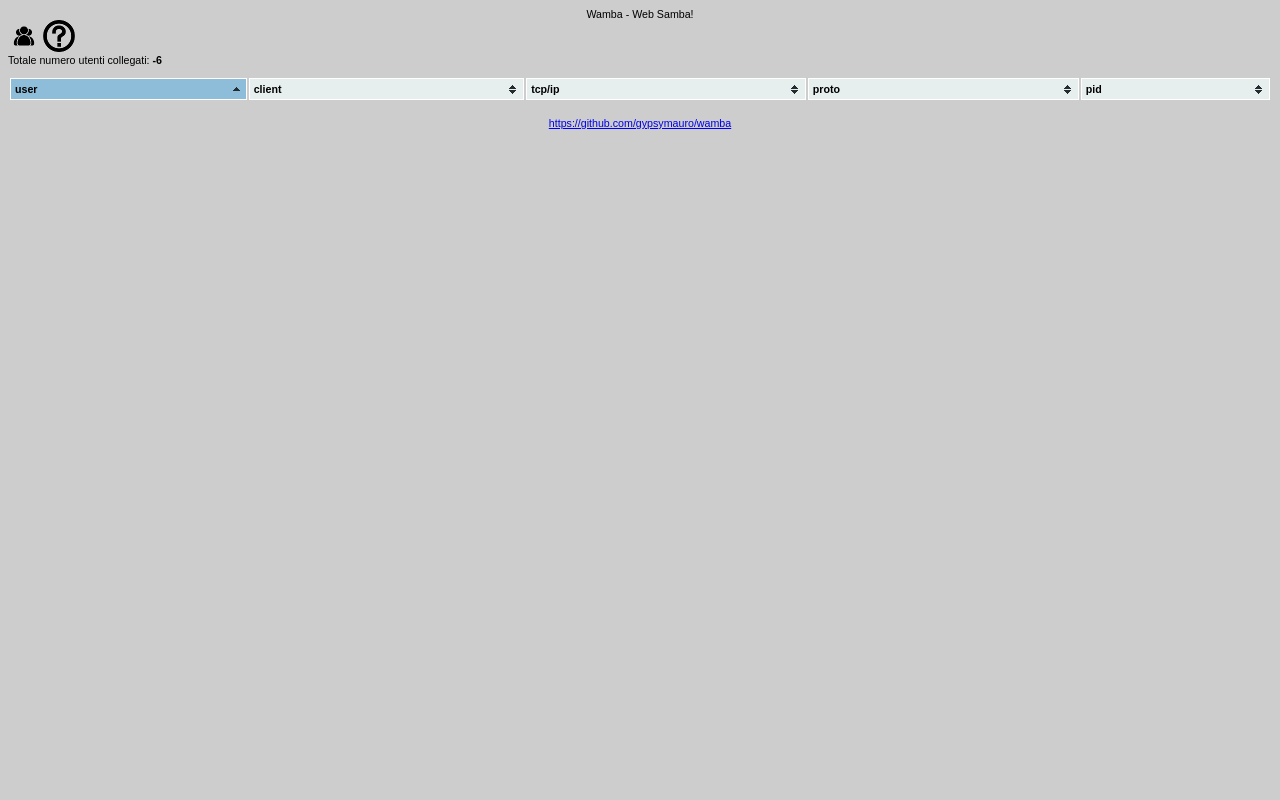
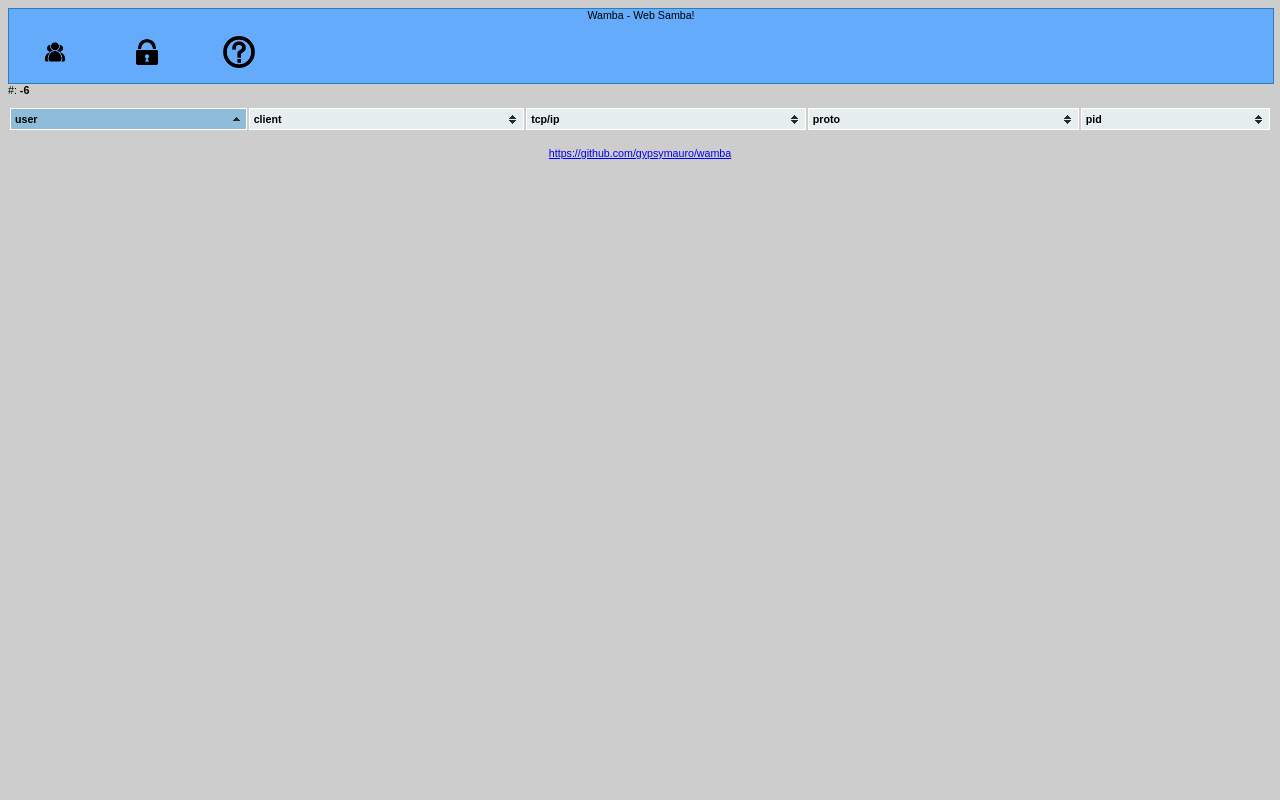
Before and after one commit to gypsymauro/wamba, a PHP site: page / in a window 1280 px wide. Run offline with PHP 8.4, Linux system fonts and the light colour scheme; lists and menus that the app fills with data are empty.

Commit message:
code restyle

```diff
--- a/header.php
+++ b/header.php
@@ -7,11 +7,16 @@
 
 </head>
 
+
+
+<div id="nav">
 <center>Wamba - Web Samba!</center>
+<ul>
+<li><a href="."><img src="imgs/users.png" border="0" alt="Users"></a></li>
+<li><a href="./lock.php"><img src="imgs/lock.png" border="0" alt="Lock"></a></li>
+<li><a href="./help.php"><img src="imgs/help.png" border="0" alt="Help"></a></li>
 
-<div id="header">
-<a href="."><img src="imgs/users.png" border="0" alt="Users"></a>
-<a href="./help.php"><img src="imgs/help.png" border="0" alt="Help"></a>
+</ul>
 </div>
 
 <body>
--- a/index.php
+++ b/index.php
@@ -24,7 +24,7 @@
 exec("sudo /usr/bin/smbstatus -b",$log);
 
 $num = sizeof($log) - $SKIP -2;
-echo "Totale numero utenti collegati: <b>"  . $num  . "</b>";
+echo "#: <b>"  . $num  . "</b>";
 
 echo '<table id="users" class="tablesorter">';
 echo '<thead>';
--- a/style.css
+++ b/style.css
@@ -4,3 +4,96 @@
     font-size: 8pt;
     text-align: left;
 }
+
+#header{
+}
+
+
+#nav {
+	width:100%;
+    display:block;
+    background-color:#64abfb;
+    border: 1px solid #2980b9;
+	}
+
+#nav ul {
+    padding:0;
+    margin:0;
+    list-style: none;
+    position: relative;
+    }
+
+#nav ul:After {
+	content: "";
+	display:block;
+	clear:both;
+	}
+
+#nav ul li {
+    display:list-item;
+    list-style: none;
+	float:left;
+    background-color:#64abfb;
+    }
+
+ #nav ul li i {
+	 font-size:25px;
+	 width:30px;
+	 }
+
+#nav ul li a {
+    display:block;
+    padding:15px 30px;
+
+    color:#FFF;
+    font-size:20px;
+    text-decoration:none;
+    font-family: 'Bree Serif', 'serif';
+	text-align:center;
+}
+
+#nav li a:hover { background-color: #2980b9; }
+
+/* The Dropdown Styles */
+/* =================== */
+
+/* Hide Dropdowns by Default */
+#nav ul ul {
+    display: none;
+    position: absolute; top: 79px;
+}
+
+/* Display Dropdowns on Hover */
+#nav ul li:hover > ul {
+    display:list-item;
+}
+
+/* Fisrt Tier Dropdown */
+#nav ul ul li {
+    width:200px;
+    float:none;
+    position: relative;
+    border-bottom:none;
+}
+
+#nav ul ul li i {
+	margin-right:10px;
+	}
+
+#nav ul ul li a {
+    padding:15px 20px;
+	text-align:left;
+	}
+
+/* Second, Third and more Tiers */
+nav ul ul ul li {
+    position: absolute relative;
+    top:-79px;
+    left:200px;
+}
+
+#nav li > a:after { content: ' »'; }
+
+#nav > li > a:after {content: ' »'; }
+
+#nav li > a:only-child:after {content: ''; }
```
Also changed, not shown: imgs/lock.png (added).
